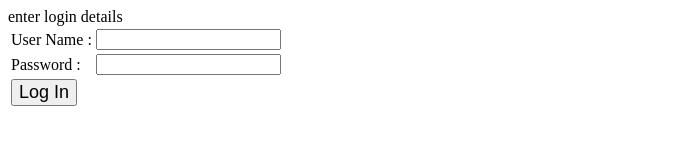
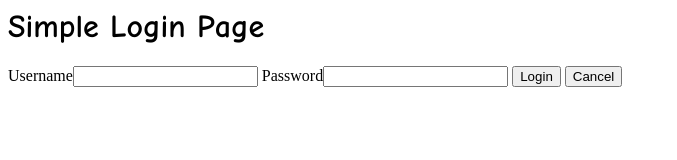
Before and after one commit to drahem/msp, a plain HTML site: page index.html in a window 1280 px wide. Shown: the whole page, without its empty margins (0-677 px from the left). Drawn offline with Linux system fonts and the light colour scheme.

Commit message:
Update index.html

```diff
--- a/index.html
+++ b/index.html
@@ -1,44 +1,30 @@
-
-
 <html>
 <title> My Task </title>
 <body>
- <div id="login_form">
- <div class="new"><span>enter login details</span></div>  <!-- This is your header text-->
-<form name="f1" method="post" action="login.php" id="f1">
-<table>
-<tr>
-<td class="f1_label">User Name :</td> <!-- This is your first Input Box Label-->
-<td><input type="text" name="username" value="" /><!-- This is your first Input Box-->
-</td>
-</tr>
-<tr>
-<td class="f1_label">Password  :</td><!-- This is your Second Input Box Label-->
-<td><input type="password" name="password" value=""  /><!-- This is your Second Input Box -->
-</td>
-</tr>
-<tr>
-<td>
-<input type="submit" name="login" value="Log In" style="font-size:18px; " /><!-- This is your submit button -->
-</td>
-</tr>
-</table>
+<h1 style="font-family:Comic Sans Ms;text-align="center";font-size:20pt;
+color:#00FF00;>
+Simple Login Page
+</h1>
+<form name="login">
+Username<input type="text" name="userid"/>
+Password<input type="password" name="pswrd"/>
+<input type="button" onclick="check(this.form)" value="Login"/>
+<input type="reset" value="Cancel"/>
 </form>
-</div>
-</form>
-<script language="javascript">
-function check(form)/*function to check userid & password*/
-{
- /*the following code checkes whether the entered userid and password are matching*/
- if(form.userid.value == "myuserid" && form.pswrd.value == "mypswrd")
-  {
-    window.open('www.yallakora.com')/*opens the target page while Id & password matches*/
-  }
- else
- {
-   alert("Error Password or Username")/*displays error message*/
-  }
+
+
+
+
+
+ <script language="javascript">
+ function check(form) {
+if(form.a.value == "drahem" && form.b.value == "55555") {
+window.open("www.yallakora.com","_self")
 }
+ else {
+ alert("Wrong Username or Password")
+}
+ }
 </script>
 </body>
 </html>
```
